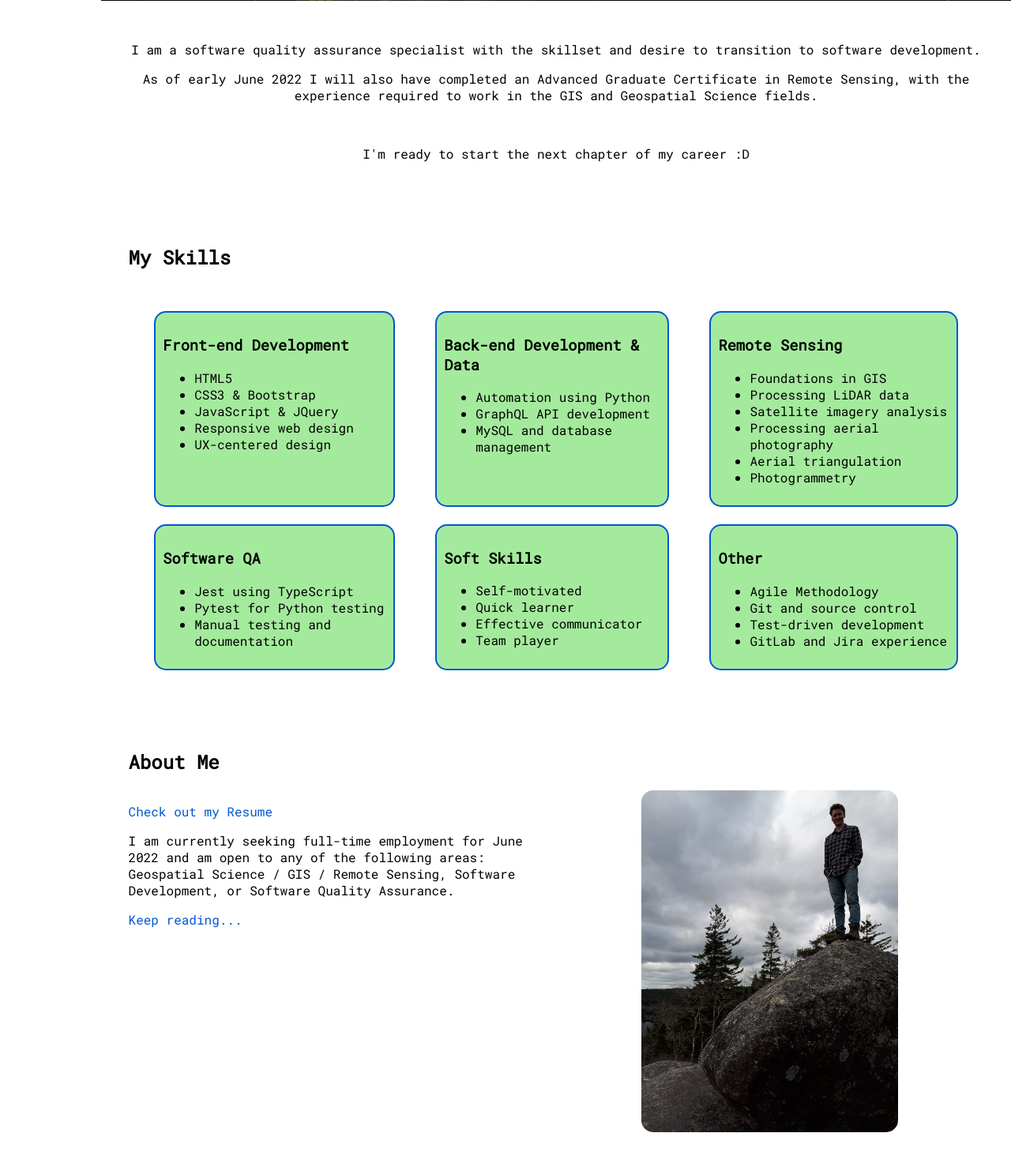
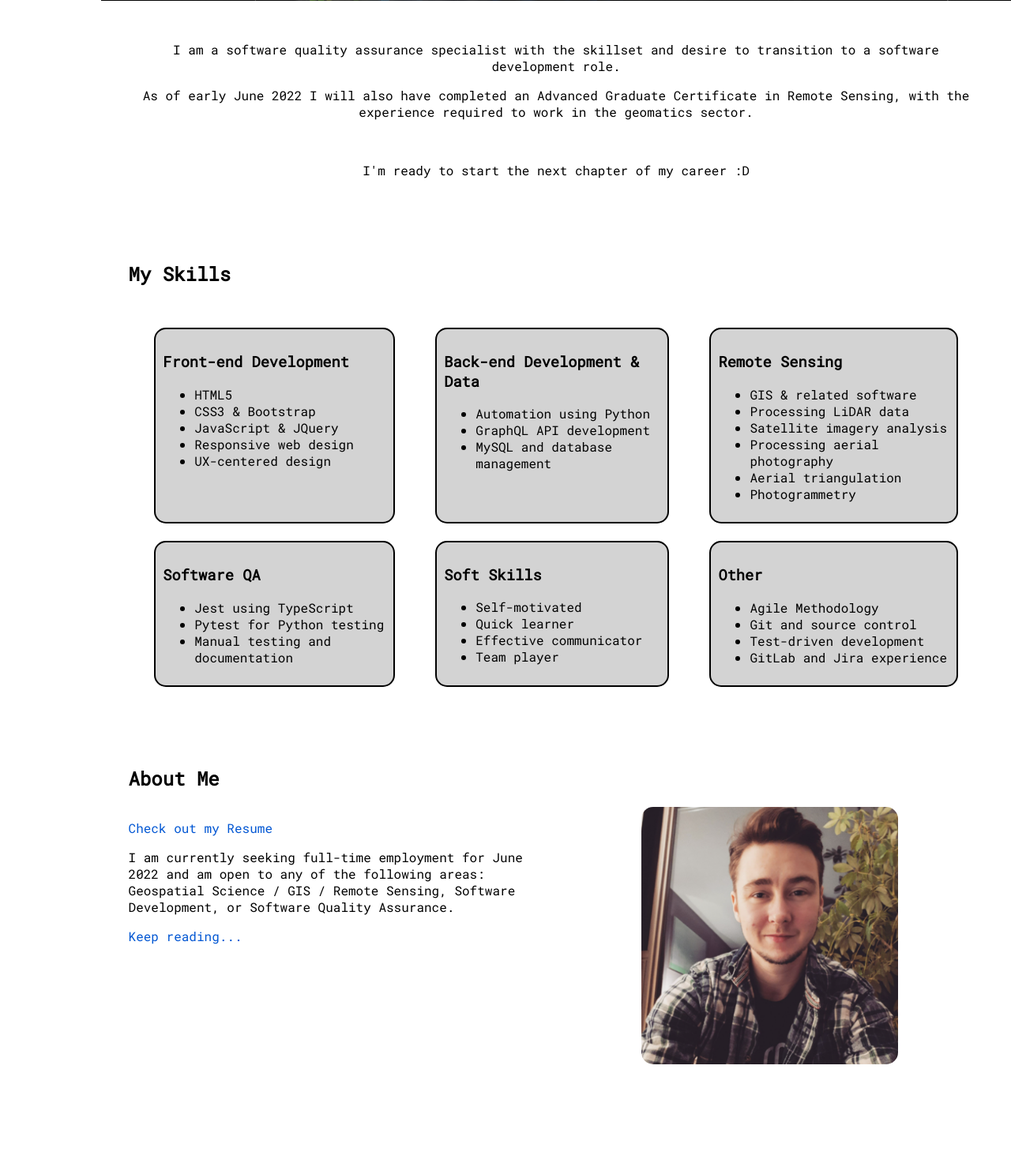
Before and after one commit to AndyDupuis/portfolio, a PHP site: page / in a window 1280 px wide. Shown: the part 868-2341 px from the top of the page at 79% size. After the commit the page ends 2216 px from the top, so only its background shows below. Run offline with PHP 8.4, Linux system fonts and the light colour scheme; some libraries are stand-ins or nearby versions.

Commit message:
changed skills colors and updated some text

```diff
--- a/css/style.css
+++ b/css/style.css
@@ -55,8 +55,8 @@ a:hover, .link:hover {
     margin: auto;
 }
 .grid-item {
-    background-color: #a4ea9d;
-    border: 2px solid #0056D3;
+    background-color: lightgrey;
+    border: 2px solid black;
     border-radius: 15px;
     padding: 3%;
 }
--- a/index.html
+++ b/index.html
@@ -33,8 +33,8 @@
             </div>
 
             <div class="container centered_text">
-                <p>I am a software quality assurance specialist with the skillset and desire to transition to software development.</p>
-                <p>As of early June 2022 I will also have completed an Advanced Graduate Certificate in Remote Sensing, with the experience required to work in the GIS and Geospatial Science fields.</p>
+                <p>I am a software quality assurance specialist with the skillset and desire to transition to a software development role.</p>
+                <p>As of early June 2022 I will also have completed an Advanced Graduate Certificate in Remote Sensing, with the experience required to work in the geomatics sector.</p>
                 <br>
                 <p>I'm ready to start the next chapter of my career :D</p>
             </div>
@@ -68,7 +68,7 @@
                     <div class="grid-item">
                         <h3>Remote Sensing</h3>
                         <ul>
-                            <li>Foundations in GIS</li>
+                            <li>GIS & related software</li>
                             <li>Processing LiDAR data</li>
                             <li>Satellite imagery analysis</li>
                             <li>Processing aerial photography</li>
@@ -112,15 +112,15 @@
             <div class="container" id="bio">
 
                 <h2 class="sectionTitle">About Me</h2>
-                <img src="img/me.jpg" id="me">
+                <img src="img/Andrew.PNG" id="me">
                 <div id="bioText">
 
                     <p id="resumeLink"><a href="https://drive.google.com/file/d/1bDZ_7iU7azaN66qSaL0xJd7I9oWDVaBJ/view?usp=sharing" target="_blank" rel="noopener noreferrer" class="link">Check out my Resume</a></p>
                     <p>I am currently seeking full-time employment for June 2022 and am open to any of the following areas: Geospatial Science / GIS / Remote Sensing, Software Development, or Software Quality Assurance.</p>
                     <p class="link" id="viewMore" onclick="viewMore()">Keep reading...</p>
-                    <p class="overflowText" id="overflowText1">While completing a Bachelor of Science degree in Biology at Saint Mary's University, I became increasingly interested in protecting our planet and its natural resources. Towards the end of my degree I focused on wildlife population studies, mainly though positional data and DNA analysis / population genetics, but decided that this wasn't quite the right fit for me long-term.</p>
-                    <p class="overflowText" id="overflowText2">Working at the local technology start-up Bluelight Analytics I was able to explore a variety of directions, and build skills in user experience, scientific content creation, tech support, database querying, quality assurance, and software development.</p>
-                    <p class="overflowText" id="overflowText3">This path led me to the Remote Sensing Graduate Certificate program at NSCC's Centre of Geographic Sciences where I have gained theoretical and hands-on experience in GIS, imagery analysis including aerial triangulation and photogrammetry, 3D data processing such as LiDAR point clouds, automating workflows using Python, and database management, among others.</p>
+                    <p class="overflowText" id="overflowText1">While completing a Bachelor of Science degree in Biology at Saint Mary's University, I became increasingly interested in protecting our planet and its natural resources. Toward the end of my degree I focused on wildlife population studies, mainly though positional data and DNA analysis / population genetics, but decided that this wasn't quite the right fit for me long-term.</p>
+                    <p class="overflowText" id="overflowText2">Working at the local technology start-up Bluelight Analytics I was able to explore a variety of directions, and build skills in user experience, scientific content creation, customer success, and tech support before shifting to quality assurance.</p>
+                    <p class="overflowText" id="overflowText3">This path of continued learning led me to the Remote Sensing Graduate Certificate program at NSCC's Centre of Geographic Sciences where I have gained theoretical and hands-on experience in remote sensing and geomatics.</p>
                     <p class="link" id="viewLess" onclick="viewLess()">See less...</p>
 
                 </div>
```
Also changed, not shown: img/Andrew.PNG (added).
